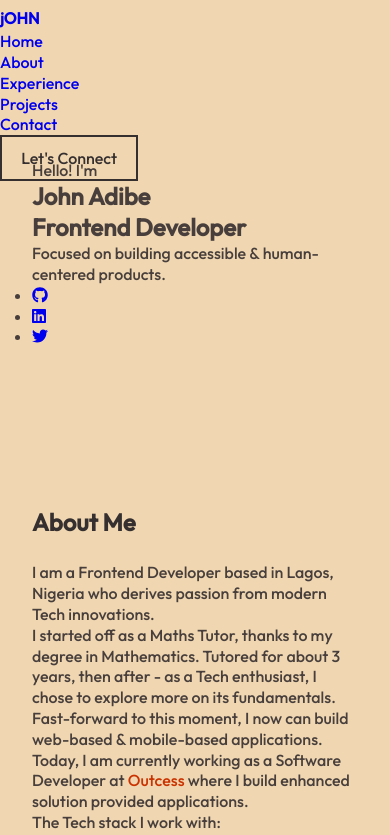
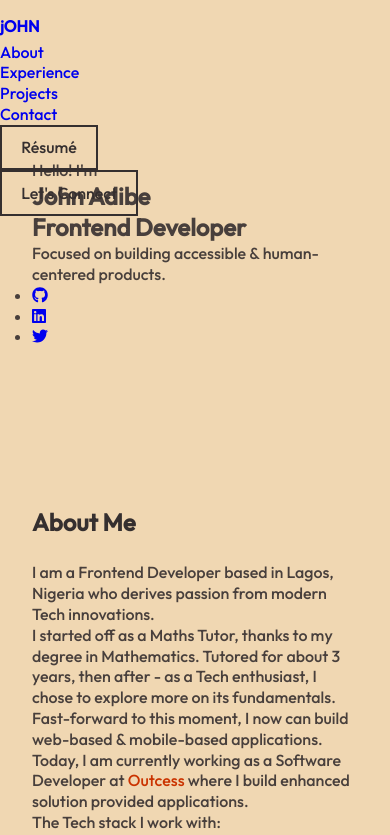
Before and after one commit to abed-obaah/abed-portfolio, a React (Create React App) app: page / in a window 390 px wide. Shown: the top 835 px of the page. Built offline with nearby package versions, Linux system fonts and the light colour scheme.

Commit message:
Mobile nav :zap:

```diff
--- a/src/App.js
+++ b/src/App.js
@@ -1,5 +1,5 @@
 import React from 'react';
-import Navbar from './components/Navbar';
+import Header from './components/Header';
 import Home from './components/Home';
 import About from "./components/About";
 import Projects from './components/Projects';
@@ -8,7 +8,7 @@ function App() {
 
   return (
     <div className="App">
-      <Navbar />
+      <Header />
       <main>
         <Home />
         <About />
--- a/src/assets/css/Home.css
+++ b/src/assets/css/Home.css
@@ -7,7 +7,6 @@
   background-image: linear-gradient(rgba(240, 215, 178, .99),rgba(240, 215, 178, .95)), url(../img/abstract.jpg);
   background-position: center;
   background-repeat: no-repeat;
-  /* background-attachment: fixed; */
   background-size: cover;
   min-height: 100vh;
 }
--- a/src/assets/css/Navbar.css
+++ b/src/assets/css/Navbar.css
@@ -3,9 +3,8 @@
   src: url(../fonts/Major_Mono_Display/MajorMonoDisplay-Regular.ttf) format('truetype');
 }
 
-nav {
+header {
   background-color: transparent;
-  backdrop-filter: blur(10px);
   position: fixed;
   top: 0;
   width: 100%;
@@ -16,59 +15,68 @@ nav {
   transition: .35s;
   z-index: 99;
 }
-nav #logo {
+
+header::before {
+  content: "";
+  position: absolute;
+  z-index: -1;
+  backdrop-filter: blur(10px);
+  inset: 0;
+}
+
+header #logo {
   font-family: 'Major Mono Display', monospace;
   color: var(--clr-brown);
   font-size: 1.65rem;
   user-select: none;
 }
-nav ul {
+header ul {
   display: flex;
 }
-nav ul li {
+header ul li {
   list-style: none;
 }
-nav li a {
+header li a {
   color: var(--clr-brown);
   padding: 0 1.25rem;
   transition: .35s;
 }
-nav li a:hover,
-nav li a:focus {
+header li a:hover,
+header li a:focus {
   color: var(--clr-orange);
 }
-nav .right-nav {
-  display: flex;
-  align-items: center;
+
+header .primary-nav button {
+  display: none;
 }
 
-nav .menu-btn {
+header .menu-btn {
   display: none;
-  transition: all 0.4s ease-out;
+  transition: all 0.4s cubic-bezier(0.85,-0.07, 0.53, 1.36);
 }
-nav .btn-line {
+header .btn-line {
   width: 25px;
   height: 3px;
   background-color: var(--clr-brown);
-  transition: all 0.25s ease-out;
+  transition: all 0.25s cubic-bezier(1, 0.18, 0.6, 1.1);
 }
-nav .btn-line:nth-child(2) {
+header .btn-line:nth-child(2) {
   width: 20px;
   margin-top: 6px;
   margin-bottom: 6px;
 }
-nav .menu-btn.close {
+header .menu-btn.close {
   transform: rotate(180deg);
   -webkit-transform: rotate(180deg);
 }
-nav .menu-btn.close .btn-line:nth-child(1) {
+header .menu-btn.close .btn-line:nth-child(1) {
   transform: rotate(45deg) translate(6px, 6px);
   -webkit-transform: rotate(45deg) translate(6px, 6px);
 }
-nav .menu-btn.close .btn-line:nth-child(2) {
+header .menu-btn.close .btn-line:nth-child(2) {
   opacity: 0;
 }
-nav .menu-btn.close .btn-line:nth-child(3) {
+header .menu-btn.close .btn-line:nth-child(3) {
   transform: rotate(-45deg) translate(7px, -7px);
   -webkit-transform: rotate(-45deg) translate(7px, -7px);
 }
@@ -77,14 +85,54 @@ nav .menu-btn.close .btn-line:nth-child(3) {
 /*** --- Media Queries --- ***/
 /* Medium Dimension */
 @media only screen and (max-width: 768px) {
-  nav {
+  header {
     padding: 0 2rem;
   }
-  nav .right-nav,
-  nav .right-nav + button {
+  header nav + button {
     display: none;
   }
-  nav .menu-btn {
+  header h1,
+  header .menu-btn {
     display: block;
+    z-index: 99;
+  }
+  header nav {
+    position: fixed;
+    inset: 0;
+    background-color: rgba(240, 215, 178, .25);
+  }
+  header .primary-nav {
+    display: flex;
+    flex-direction: column;
+    justify-content: center;
+    align-items: center;
+    margin: 0 auto;
+    row-gap: 2.5rem;
+    margin-left: 35%;
+    height: 100%;
+    background-color: var(--clr-light);
+    box-shadow: 2px 2px 50px rgba(0, 0, 0, .1);
+    counter-reset: menu;
+  }
+  header .primary-nav li {
+    position: relative;
+  }
+  header .primary-nav li::before {
+    counter-increment: menu;
+    content: "0" counters(menu, ".") ".";
+    font-weight: bold;
+    color: var(--clr-orange);
+  }
+  header .primary-nav button {
+    display: block;
+    margin-top: 1rem;
+    padding-left: 2rem;
+    padding-right: 2rem;
+  }
+  @supports (backdrop-filter: blur(1rem)) {
+    header nav {
+      background-color:rgba(240, 215, 178, .1);
+      backdrop-filter: blur(5px);
+    }
   }
 }
--- a/src/assets/css/index.css
+++ b/src/assets/css/index.css
@@ -9,10 +9,6 @@
   margin: 0;
   padding: 0;
   box-sizing: border-box;
-}
-
-* {
-  /* outline: 2px solid red; */
 }
 
 :root {
--- a/src/components/Navbar.js
+++ b/src/components/Header.js
@@ -1,43 +1,40 @@
 import React, { useEffect, useState } from 'react';
 
-const Navbar = () => {
+const Header = () => {
   const [offset, setOffset] = useState(0)
-  const [navTop, setNavTop] = useState("0")
-  const [navShadow, setNavShadow] = useState("none")
-  const [navHeight, setNavHeight] = useState("5rem")
-  const [mobileNav, setMobileNav] = useState(false)
+  const [headerTop, setHeaderTop] = useState("0")
+  const [headerShadow, setHeaderShadow] = useState("none")
+  const [headerHeight, setHeaderHeight] = useState("5rem")
+  const [toggleNav, setNavToggle] = useState(false)
 
   useEffect(() => {
     window.onscroll = () => {
       const scrollUp = window.pageYOffset
       if(scrollUp > offset) {
-        setNavTop("-5rem")
+        setHeaderTop("-5rem")
       } else {
-        setNavTop("0")
+        setHeaderTop("0")
       }
       setOffset(scrollUp)
     }
 
     if(offset > 0) {
-      setNavShadow("0 20px 20px rgba(0,0,0,0.05)")
-      setNavHeight("4rem")
+      setHeaderShadow("0 20px 20px rgba(0,0,0,0.05)")
+      setHeaderHeight("4.5rem")
     } else {
-      setNavShadow("none")
-      setNavHeight("5rem")
+      setHeaderShadow("none")
+      setHeaderHeight("5rem")
     }
 
   }, [offset]);
 
   return (
-    <nav id="nav" style={{ top: navTop, boxShadow: navShadow, height: navHeight }}>
+    <header id="nav" style={{ top: headerTop, boxShadow: headerShadow, height: headerHeight }}>
       <h1>
         <a href="#" id="logo">jOHN</a>
       </h1>
-       <div className="right-nav">
-        <ul>
-          <li>
-            <a href="#home">Home</a>
-          </li>
+      <nav>
+        <ul className="primary-nav">
           <li>
             <a href="#about">About</a>
           </li>
@@ -50,16 +47,17 @@ const Navbar = () => {
           <li>
             <a href="#contact">Contact</a>
           </li>
+          <button>R&eacute;sum&eacute;</button>
         </ul>
-      </div>
+      </nav>
       <button>Let's Connect</button>
-      <div className={mobileNav ? "menu-btn close" : "menu-btn"} onClick={() => setMobileNav(!mobileNav)}>
+      <div className={toggleNav ? "menu-btn close" : "menu-btn"} onClick={() => setNavToggle(!toggleNav)}>
         <div className="btn-line" />
         <div className="btn-line" />
         <div className="btn-line" />
       </div>
-    </nav>
+    </header>
   )
 }
 
-export default Navbar;
+export default Header;
```
